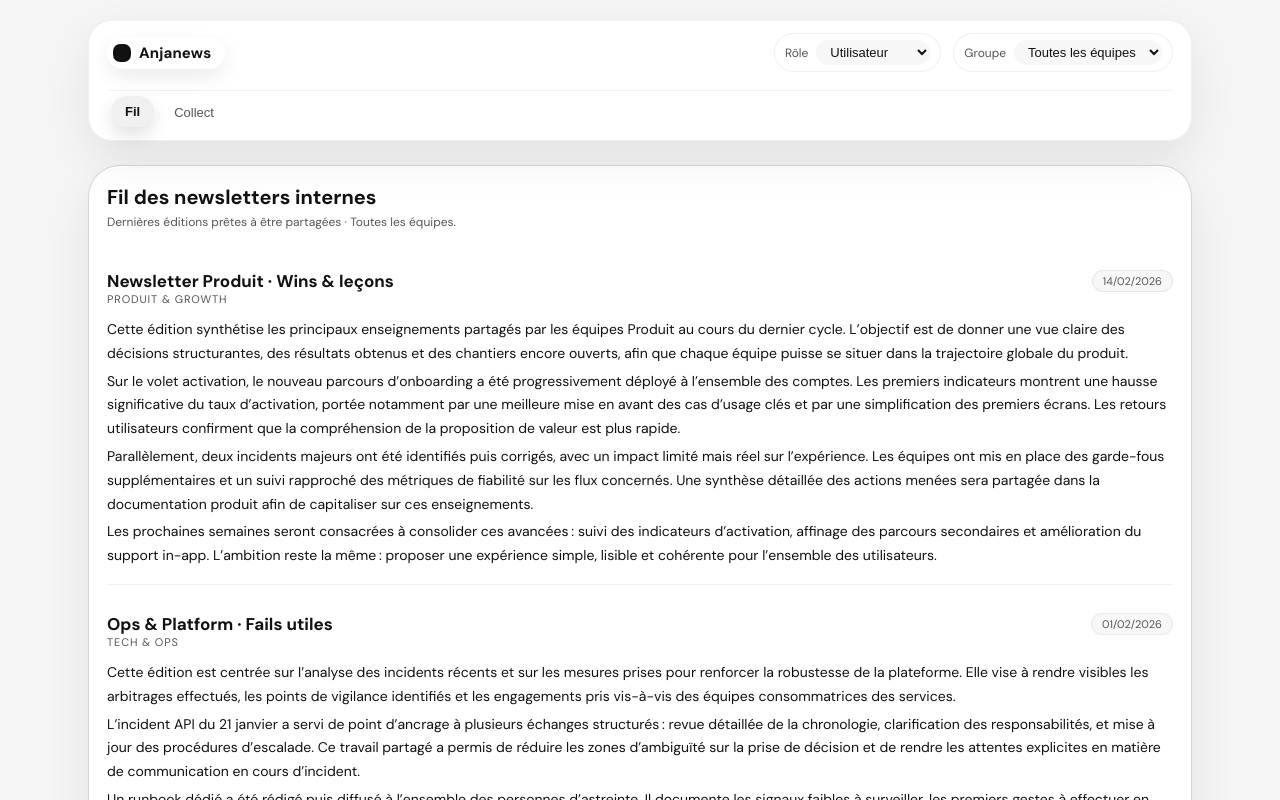
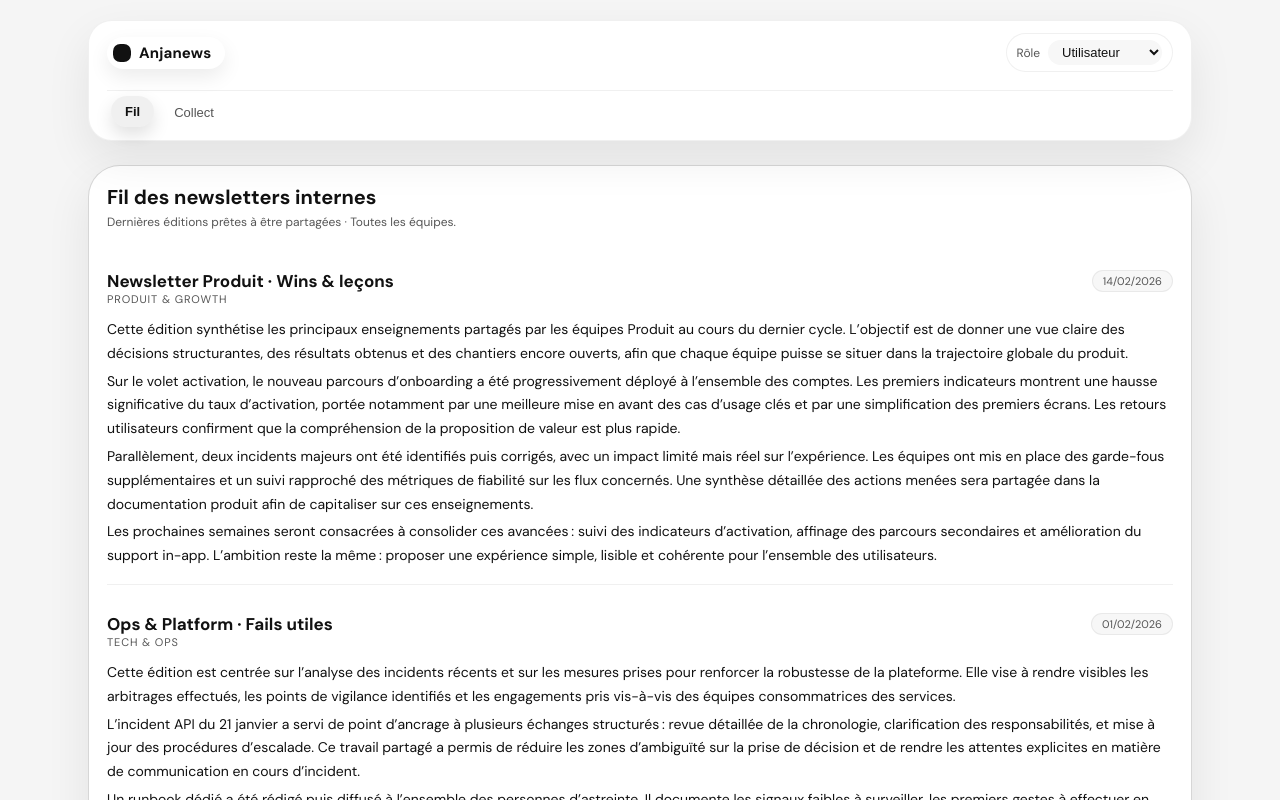
Before and after one commit to agentdouble/Newsletter, a React (Vite) app in the folder frontend/: page /newsletter/fil in a window 1280 px wide. Shown: the top 800 px of the page. Built offline with nearby package versions, Linux system fonts and the light colour scheme.

Commit message:
chore(ui): remove header group selector

```diff
--- a/frontend/src/App.jsx
+++ b/frontend/src/App.jsx
@@ -290,21 +290,6 @@ function App() {
                 {ROLES.map((r) => (
                   <option key={r} value={r}>
                     {ROLE_LABELS[r]}
-                  </option>
-                ))}
-              </select>
-            </div>
-            <div className="role-switch">
-              <span className="role-label">Groupe</span>
-              <select
-                className="role-select"
-                value={activeGroupId}
-                onChange={handleGroupChange}
-              >
-                <option value="all">Toutes les équipes</option>
-                {groups.map((group) => (
-                  <option key={group.id} value={group.id}>
-                    {group.name}
                   </option>
                 ))}
               </select>
```
Also changed, not shown: 1 other file (tests, documents, lock files or other folders).
